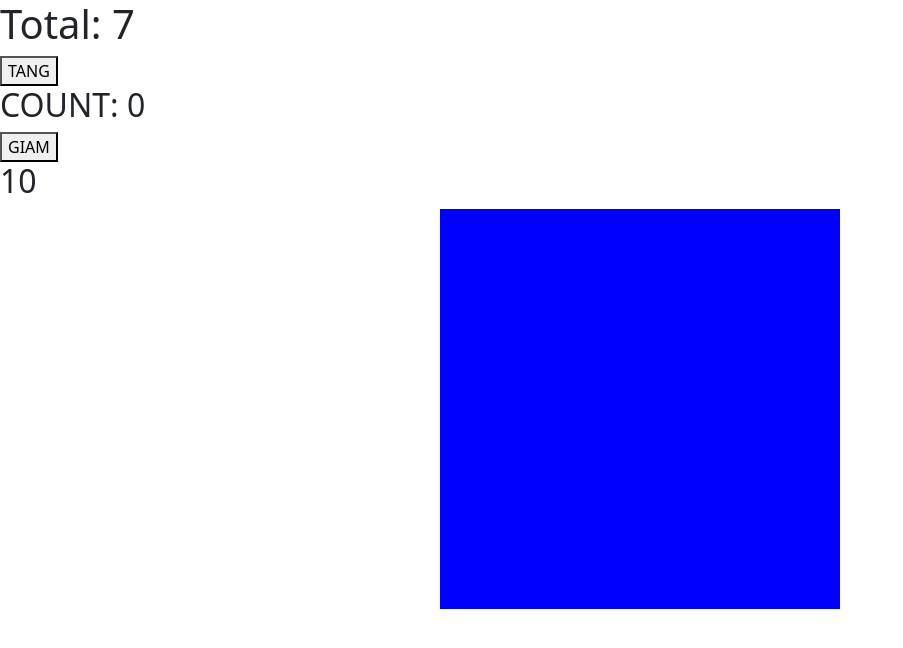
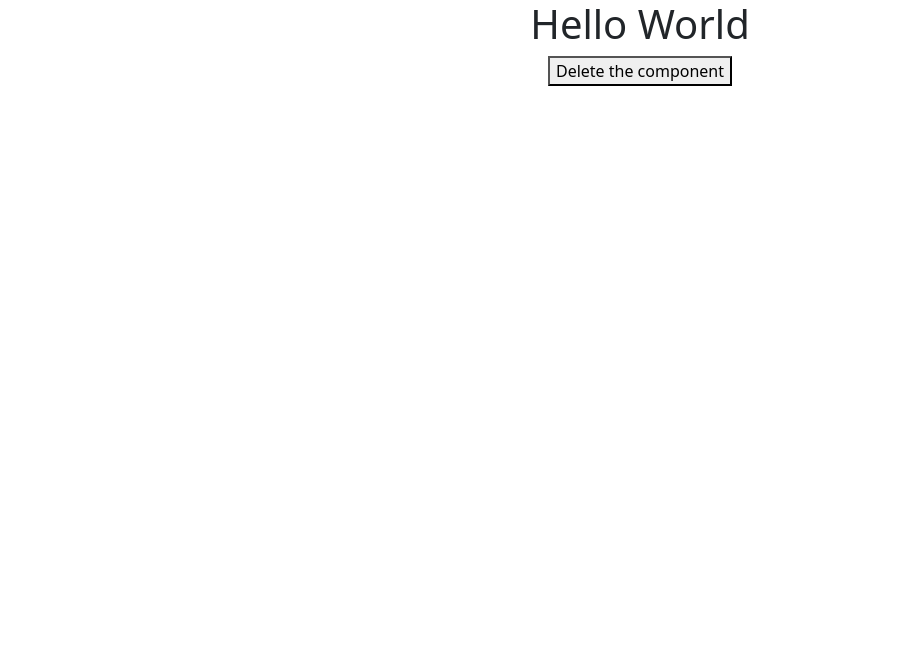
Before and after one commit to LocTM/props-component, a React (Create React App) app in the folder props-react/: page / in a window 1280 px wide. Shown: the top 648 px of the page, without its empty margins (0-903 px from the left). Built offline with nearby package versions, Linux system fonts and the light colour scheme.

Commit message:
componentWillUnmount

```diff
--- a/props-react/src/App.js
+++ b/props-react/src/App.js
@@ -8,22 +8,31 @@ import {Edit} from "./components/edit";
 import AddComponent from "./components/AddComponent";
 import {FAddComponent} from "./components/FAddComponent";
 import {ChangeBackgroundColor} from "./components/ChangeBackgroundColor";
+import Hello from "./components/Hello";
+import {Component} from "react";
 
-function App() {
-  return (
-   <>
-     {/*  <Create name={"Createeeee"} ></Create>*/}
-     {/*  <Delete name={"Deleteeeee"}></Delete>*/}
-     {/*  <Edit name={"Edittttt"}></Edit>*/}
-     {/*<Welcome name={"ADMIN"}/>*/}
-     {/*  <div className="container">*/}
-     {/*      <h2>React CRUD Tutorial</h2>*/}
-     {/*  </div>*/}
-       <AddComponent n1={5} n2={2}></AddComponent>
-       <FAddComponent n1={7} n2={3}></FAddComponent>
-<ChangeBackgroundColor></ChangeBackgroundColor>
-   </>
-  );
+export default class App extends Component{
+    constructor(props) {
+        super(props);
+        this.state={
+            display: true
+        }
+    }
+    delete = () => {
+        this.setState({display: false})
+    }
+    render() {
+        let comp;
+        if (this.state.display){
+            comp = <Hello />
+        }
+        return(
+            <div style={{ textAlign: 'center' }}>
+                {comp}
+                <button onClick={this.delete}>
+                    Delete the component
+                </button>
+            </div>
+        );
+    }
 }
-
-export default App;
--- /dev/null
+++ b/props-react/src/components/Hello.js
@@ -0,0 +1,12 @@
+import {Component} from "react";
+
+export default class Hello extends Component{
+    componentWillUnmount() {
+        alert("Component sap bi an")
+    }
+    render() {
+        return(
+            <><h1>Hello World</h1></>
+        )
+    }
+}
```
Also changed, not shown: props-react/src/components/Crud.js (added, +10 -0 lines).
